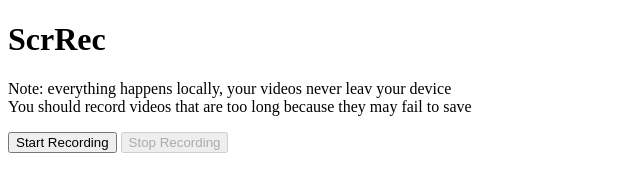
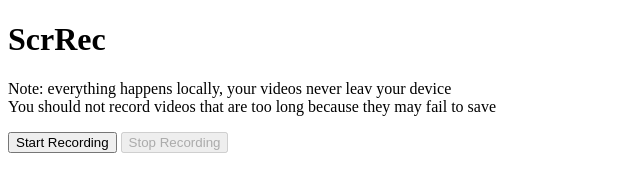
Before and after one commit to Tixe-SC3K/ScrRec, a plain HTML site: page index.html in a window 1280 px wide. Shown: the full height of the page, 0-640 px from the left. Drawn offline with Linux system fonts and the light colour scheme.

Commit message:
Update index.html

```diff
--- a/index.html
+++ b/index.html
@@ -7,7 +7,7 @@
 </head>
 <body>
     <h1>ScrRec</h1>
-    <p>Note: everything happens locally, your videos never leav your device<br>You should record videos that are too long because they may fail to save</p>
+    <p>Note: everything happens locally, your videos never leav your device<br>You should not record videos that are too long because they may fail to save</p>
     <button id="start">Start Recording</button>
     <button id="stop" disabled>Stop Recording</button>
     <video id="preview" controls autoplay style="display: none;"></video>
```
